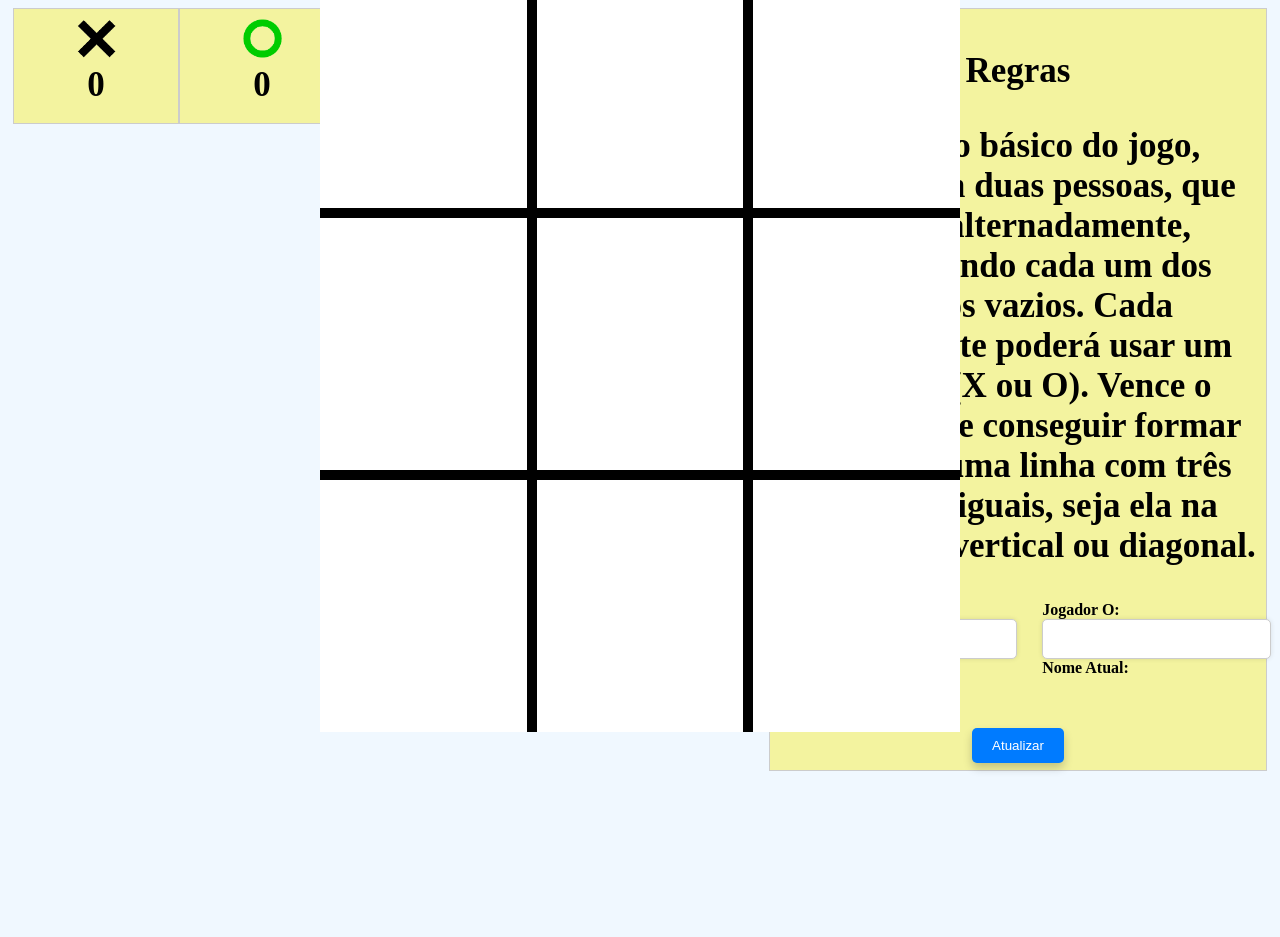
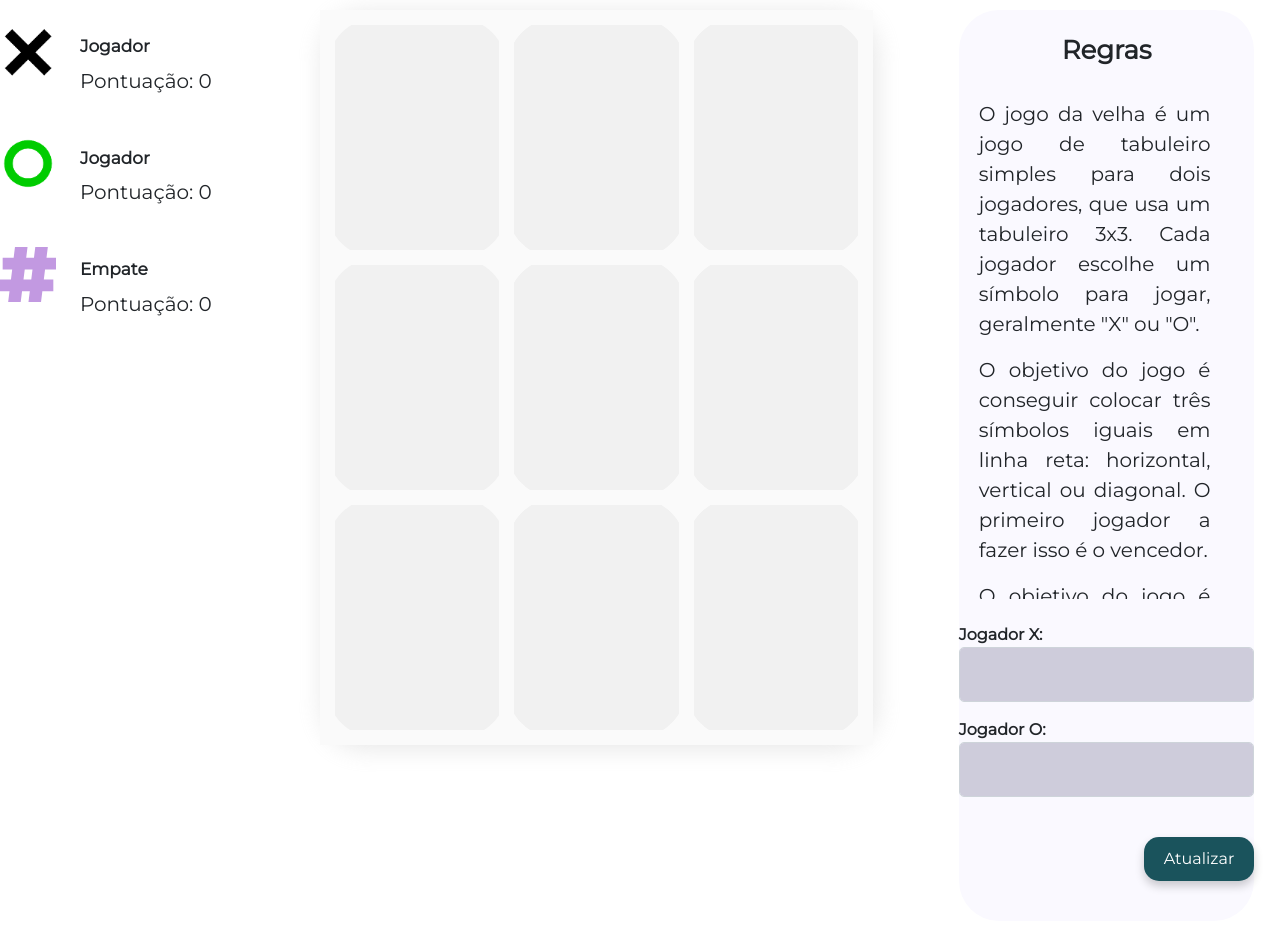
Before and after one commit to LVenditeM/TicTacToe, a plain HTML site: page index.html in a window 1280 px wide. Before the commit the page ends 800 px from the top, so only its background shows below. Drawn offline with nearby package versions, Linux system fonts and the light colour scheme; some packages are replaced by stand-ins of ours; a script that the page names is missing.

Commit message:
new Layout

```diff
--- a/index.html
+++ b/index.html
@@ -8,62 +8,63 @@
     <title>Jogo da Velha</title>
     <script src="script.js"></script>
     <script src="https://cdn.jsdelivr.net/npm/sweetalert2@11"></script>
+
     <link rel="stylesheet" href="style.css">
+
 
 </head>
 
 <body onload="placar()">
-    <table>
+    <script src="https://cdn.jsdelivr.net/npm/bootstrap@5.1.3/dist/js/bootstrap.bundle.min.js"></script>
     <div class="row">
-            <div class="score marginscore">
 
-                <img src="imgs/X.png" class="size" alt="">
-                <p><span id="jogadorXVitorias"></span></p>
-                <p><span id="Atual"></span></p>
-                <img id="Atual">
+        <div class="col-12 col-xl-3 col-md-6">
+            <br>
+            <div class="score">
+                <div class="row">
+                    <div class="col-3">
+                        <div class="imgbox">
+                            <img src="imgs/X.png" class="size">
+                        </div>
+                    </div>
+                    <div class="col-9">
+                        <p class="player-tittle">Jogador <span id="NameX"></span></p>
+                        <p class="point-tittle">Pontuação: <span id="jogadorXVitorias"></span></p>
+                    </div>
+                </div>
 
             </div>
+            <br>
             <div class="score">
-
-                <img src="imgs/O.png" class="size" alt="">
-                <p><span id="jogadorOVitorias"></span></p>
-
+                <div class="row">
+                    <div class="col-3">
+                        <div class="imgbox">
+                            <img src="imgs/O.png" class="size">
                         </div>
-            <div class="score">
-
-                <img src="imgs/Velha.png" class="size" alt="">
-                <p><span id="Velha"></span></p>
-
                     </div>
-            <div class="rules marginscore">
-                <p>Regras</p>
-                <p>No modo básico do jogo, participam duas pessoas, que jogam alternadamente, preenchendo cada um dos
-                    espaços vazios. Cada participante poderá usar um símbolo (X ou O). Vence o jogador que conseguir
-                    formar primeiro uma linha com três símbolos iguais, seja ela na horizontal, vertical ou diagonal.
-                </p>
-                <form id="meu-formulario">
-                    <div class="row">
-                        <div class="textbox">
-                            <label>Jogador X:</label>
-                            <input id="NameX" type="text">
-                            <label>Nome Atual:</label>
-                            <p id="X"></p>
+                    <div class="col-9">
+                        <p class="player-tittle">Jogador <span id="NameO"></span></p>
+                        <p class="point-tittle">Pontuação: <span id="jogadorOVitorias"></span></p>
                     </div>
-                        <div class="textbox">
-                            <label>Jogador O:</label>
-                            <input id="NameO" type="text">
-                            <label>Nome Atual:</label>
-                            <p id="O"></p>
                 </div>
             </div>
             <br>
-                    <button onclick="pegarValor()" type="submit">Atualizar</button>
-                </form>
+            <div class="score">
+                <div class="row">
+                    <div class="col-3">
+                        <div class="imgbox">
+                            <img src="imgs/Velha.svg" class="size">
                         </div>
-
                     </div>
-    </table>
-
+                    <div class="col-9">
+                        <p class="player-tittle">Empate</p>
+                        <p class="point-tittle">Pontuação: <span id="Velha"></span></p>
+                    </div>
+                </div>
+            </div>
+        </div>
+        <div class="col-12 col-xl-6 col-md-6">
+            <div class="gamebox">
                 <table class="velha">
                     <tr>
                         <td id="0" onclick="jogarCelula(event)" class="cell noborderL noborderT"></td>
@@ -81,11 +82,70 @@
                         <td id="8" onclick="jogarCelula(event)" class="cell noborderR noborderB"></td>
                     </tr>
                 </table>
+            </div>
+        </div>
 
+        <div class="col-12 col-xl-3 col-md-6">
+            <div class="formbox">
+                <div class="row">
+                    <h1>Regras</h1>
+                    <div class="scroll-box">
+                        <div class="rules">
+                            <p>O jogo da velha é um jogo de tabuleiro simples para dois jogadores, que usa um tabuleiro
+                                3x3.
+                                Cada jogador escolhe um símbolo para jogar, geralmente "X" ou "O".
+                            </p>
+                            <p>O objetivo do jogo é conseguir colocar três símbolos iguais em linha reta: horizontal,
+                                vertical ou diagonal. O primeiro jogador a fazer isso é o vencedor.</p>
+
+                            <p>O objetivo do jogo é conseguir colocar três símbolos iguais em linha reta: horizontal,
+                                vertical ou diagonal. O primeiro jogador a fazer isso é o vencedor.</p>
+
+                            <p>As regras basicas do jogo são:</p>
+
+                            <p>1. O jogador que jogar primeiro escolhe uma célula vazia para colocar o seu simbolo</p>
+
+                            <p>2. Os jogadores alternam suas jogadas até que um jogador ganhe ou o jogo termine em
+                                empate.
+                            </p>
+
+                            <p>3. Um jogador não pode jogar em uma célula ja preenchida.</p>
+
+                            <p>4. O jogo termina assim que um jogador conseguir três simbolos iguais em linha reta.</p>
+
+                            <p>5. Se todas as células do tabuleiro forem preenchidas sem um vencedor, o jogo termina em
+                                Empate ou "Velha"</p>
+                        </div>
+
+                    </div>
+                </div>
+                <div class="row">
+                    <form id="meu-formulario">
+                        <div class="row">
+                            <div class="textbox">
+                                <br>
+                                <label>Jogador X:</label>
+                                <input class="form-control" id="NameX" type="text">
+                                <p id="X"></p>
+                            </div>
+                            <div class="textbox">
+                                <label>Jogador O:</label>
+                                <input class="form-control" id="NameO" type="text">
+                                <p id="O"></p>
+                            </div>
+                        </div>
+                        <br>
+                        <button onclick="pegarValor()" type="submit">Atualizar</button>
+                    </form>
+                </div>
+            </div>
+        </div>
+    </div>
+    <p id="resultado"></p>
 
 
     </div>
-    <p id="resultado"></p>
+
 </body>
 
 </html>
--- a/style.css
+++ b/style.css
@@ -1,112 +1,28 @@
+@import url('https://fonts.googleapis.com/css2?family=Montserrat&display=swap');
+@import url('https://cdn.jsdelivr.net/npm/bootstrap@5.1.3/dist/css/bootstrap.min.css');
+
 body {
-    background-color: aliceblue;
+    background-color: #FFFFFF;
+    max-width: 98vw;
+}
+
+* {
+    font-family: 'Montserrat', sans-serif;
 }
 
 td {
-    width: 250px;
-    height: 250px;
+    width: 30vw;
+    height: 30vh;
     text-align: center;
-    font-size: 35px;
-    border: 10px solid black;
+    background-color: rgb(241, 241, 241);
     cursor: pointer;
+    border-color: #FAFAFA;
+    border-width: 15px;
+    border-radius: 50px;
 }
 
 td:hover {
     background-color: #eee;
-}
-
-.noborderR {
-    border-right: 0px;
-}
-
-.noborderL {
-    border-left: 0px;
-}
-
-.noborderT {
-    border-top: 0px;
-}
-
-.noborderB {
-    border-bottom: 0px;
-}
-
-.size {
-    width: 45px;
-    height: 45px;
-}
-
-.row {
-    display: flex;
-    margin: 0 -15px;
-    display: flex;
-    justify-content: flex-start
-}
-
-
-
-.score {
-    border: 1px solid #ccc;
-    padding: 7px;
-    text-align: center;
-    width: 150px;
-    height: 100px;
-    background-color: rgb(243, 243, 159);
-}
-
-.score h3 {
-    margin-top: 0;
-}
-
-.score p {
-    font-size: 35px;
-    font-weight: bold;
-    margin: 0;
-}
-
-.marginscore {
-    margin-left: 20px;
-}
-
-.rules {
-    margin-left: auto;
-    border: 1px solid #ccc;
-    padding: 7px;
-    text-align: center;
-    width: 482px;
-    background-color: rgb(243, 243, 159);
-    margin-right: 20px;
-
-}
-
-.rules p {
-    font-size: 35px;
-    font-weight: bold;
-}
-
-.velha {
-    margin: auto;
-    border-collapse: collapse;
-    position: absolute;
-    top: 43%;
-    left: 50%;
-    transform: translate(-50%, -50%);
-    background-color: white;
-}
-
-input[type="text"] {
-    font-size: 16px;
-    padding: 10px;
-    border-radius: 5px;
-    border: 1px solid #ccc;
-    box-shadow: 0 0 5px rgba(0, 0, 0, 0.1);
-    transition: box-shadow 0.2s ease-in-out;
-
-}
-
-input[type="text"]:focus {
-    outline: none;
-    box-shadow: 0 0 5px rgba(0, 0, 0, 0.3);
 }
 
 label {
@@ -116,38 +32,117 @@ label {
 
 }
 
-#O {
-    display: block;
+.player-tittle {
+    margin-top: 10px;
+    font-size: 17px;
     font-weight: bold;
-    text-align: left;
-    margin-top: -1%;
-    color: rgb(0, 255, 13);
+}
+
+.point-tittle {
+    margin-top: -10px;
+    font-size: 20px;
+}
+
+
+.size {
+    width: 100%;
+    height: 100%;
+}
+
+
+
+.gamebox {
+    width: 90%;
+    height: auto;
+    box-shadow: 3px 3px 24px #C5C5C570;
+    border-radius: 40px;
+    background-color: #FAFAFA;
+    display: flex;
+    justify-content: center;
+    align-items: center;
+    margin-top: 10px;
 
 }
 
-#X {
-    display: block;
-    font-weight: bold;
-    text-align: left;
-    margin-top: -1%;
+.formbox {
+    border-radius: 40px;
+    width: auto;
+    height: auto;
+    padding-bottom: 40px;
+    background-color: #FAF9FF;
+    float: right;
+    margin-top: 10px;
+    justify-content: center;
+    align-items: center;
 }
 
-.textbox {
-    margin-left: 5%;
+
+.scroll-box {
+    margin-left: 20px;
+    border-radius: 40px;
+    width: 80%;
+    height: 500px;
+    overflow-y: scroll;
+    overflow-x: hidden;
+    border-radius: 15px;
+    scrollbar-color: #868686 #E6E3F5;
+    scrollbar-width: thin;
+    direction: rtl !important;
+
+}
+
+.scroll-box::-webkit-scrollbar {
+    width: 10px;
+    height: 10px;
+    background-color: #CECCDB;
+    border-radius: 10px;
+}
+
+.scroll-box::-webkit-scrollbar-thumb {
+    background-color: #E6E3F5;
+    border-radius: 10px;
+}
+
+.scroll-box::-webkit-scrollbar-track {
+    background-color: #CECCDB;
+    border-radius: 10px;
+}
+
+.rules p {
+    text-align: justify;
+    font-size: 20px;
+    direction: ltr !important;
+}
+
+h1 {
+    padding-top: 25px;
+    padding-bottom: 25px;
+    text-align: center;
+    font-weight: bold;
+    font-size: 26px;
 }
 
 button {
     padding: 10px 20px;
-    border-radius: 5px;
-    background-color: #007bff;
+    border-radius: 15px;
+    background-color: #1A535C;
     color: #fff;
     box-shadow: 0 5px 10px rgba(0, 0, 0, 0.2);
     transition: transform 0.2s ease-in-out, box-shadow 0.2s ease-in-out;
     border: none;
     cursor: pointer;
+    float: right;
 }
 
 button:hover {
     transform: translateY(-3px);
     box-shadow: 0 8px 15px rgba(0, 0, 0, 0.3);
+    background-color: #189aae;
 }
+
+.form-control {
+    background-color: #CECCDB;
+    border-radius: 5px;
+    width: 100%px;
+    height: 55px;
+}
```
Also changed, not shown: imgs/Velha.png (deleted), imgs/Velha.svg (added). Lines whose indentation alone changed are shown as unchanged.
